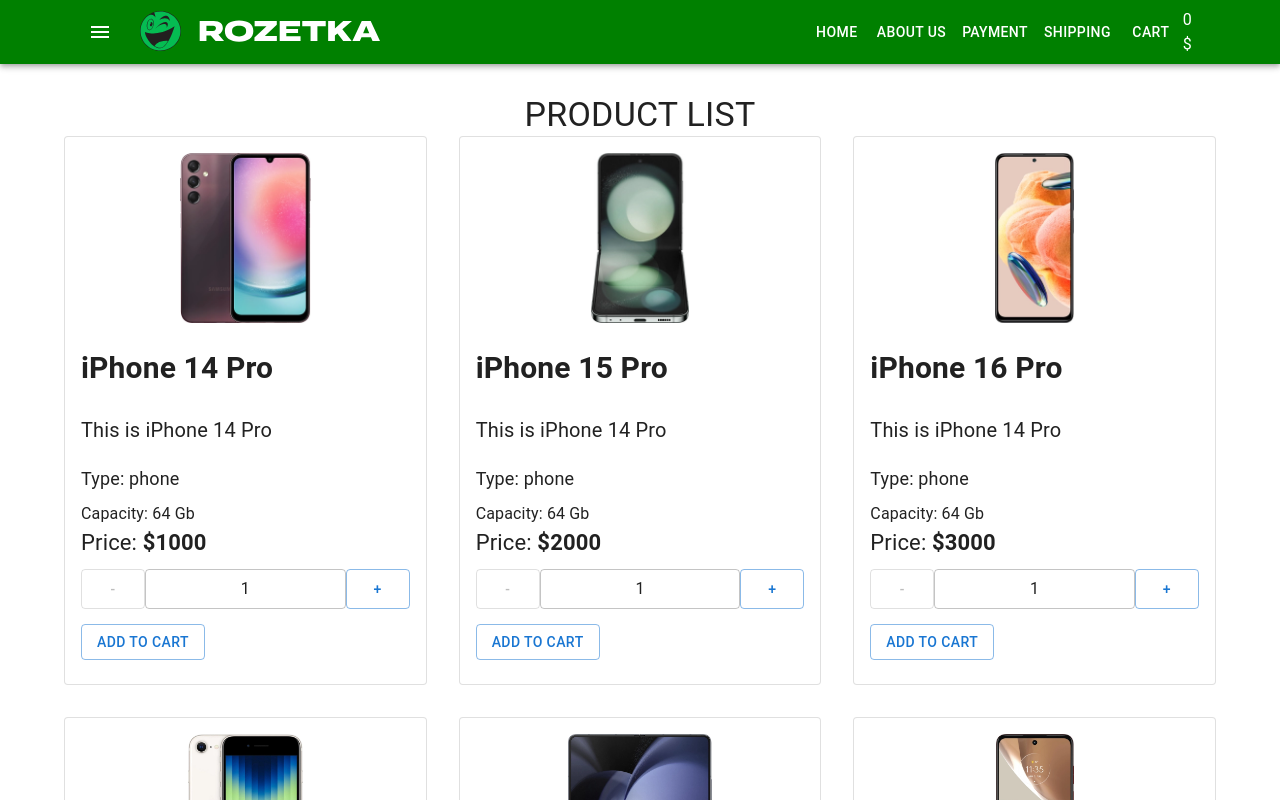
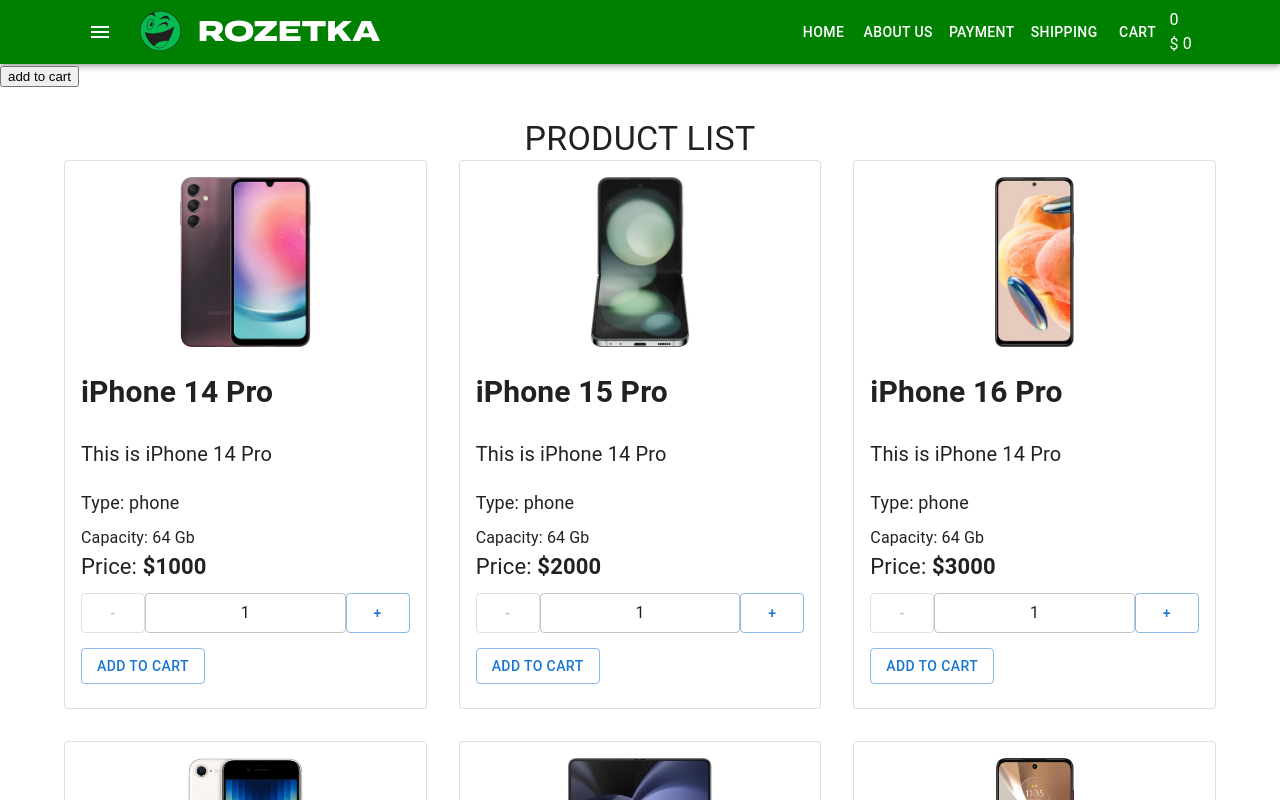
Before and after one commit to vvs0503624459/Educational-project-in-React, a React (Create React App) app: page / in a window 1280 px wide. Shown: the top 800 px of the page. Built offline with nearby package versions, Linux system fonts and the light colour scheme.

Commit message:
added count function

```diff
--- a/src/components/CartHeader/CartHeader.tsx
+++ b/src/components/CartHeader/CartHeader.tsx
@@ -1,10 +1,15 @@
-// import cartDataS
-type Props = {};
-const CartHeader = (props: Props) => {
+type Props = {
+  cartData: {
+    totalCount: number;
+    totalPrice: number;
+  };
+};
+
+const CartHeader = ({ cartData }: Props) => {
   return (
     <div>
-      <div>0</div>
-      <div>${/* <cartData /> */}</div>
+      <div>{cartData.totalCount}</div>
+      <div>$ {cartData.totalPrice}</div>
     </div>
   );
 };
--- a/src/conteiner/App/App.tsx
+++ b/src/conteiner/App/App.tsx
@@ -9,14 +9,22 @@
   totalPrice: number;
 };
 const App = (props: Props) => {
-  const [cartData, setCardData] = useState<CartDataProps>({
-    totalCount: 10,
-    totalPrice: 100,
+  const [cartData, setCartData] = useState<CartDataProps>({
+    totalCount: 0,
+    totalPrice: 0,
   });
+  const addProductToCart = (count: number, price: number) => {
+    setCartData((prevState) => ({
+      totalCount: prevState.totalCount + count,
+      totalPrice: prevState.totalPrice + price * count,
+    }));
+  };
+
   return (
     <StyledEngineProvider injectFirst>
       <CssBaseline />
-      <Header />
+      <Header cartData={cartData} />
+      <button onClick={() => addProductToCart(5, 500)}>add to cart</button>
       <Main />
     </StyledEngineProvider>
   );
--- a/src/conteiner/Header/Header.tsx
+++ b/src/conteiner/Header/Header.tsx
@@ -9,8 +9,13 @@
 import Menu from "components/Menu/Menu";
 import CartHeader from "components/CartHeader/CartHeader";
 
-type Props = {};
-const Header = (props: Props) => {
+type Props = {
+  cartData: {
+    totalCount: number;
+    totalPrice: number;
+  };
+};
+const Header = ({ cartData }: Props) => {
   return (
     <AppBar className="header-appbar" position="static">
       <Container>
@@ -28,7 +33,7 @@
             <Logo />
           </Typography>
           <Menu />
-          <CartHeader />
+          <CartHeader cartData={cartData} />
         </Toolbar>
       </Container>
     </AppBar>
```
